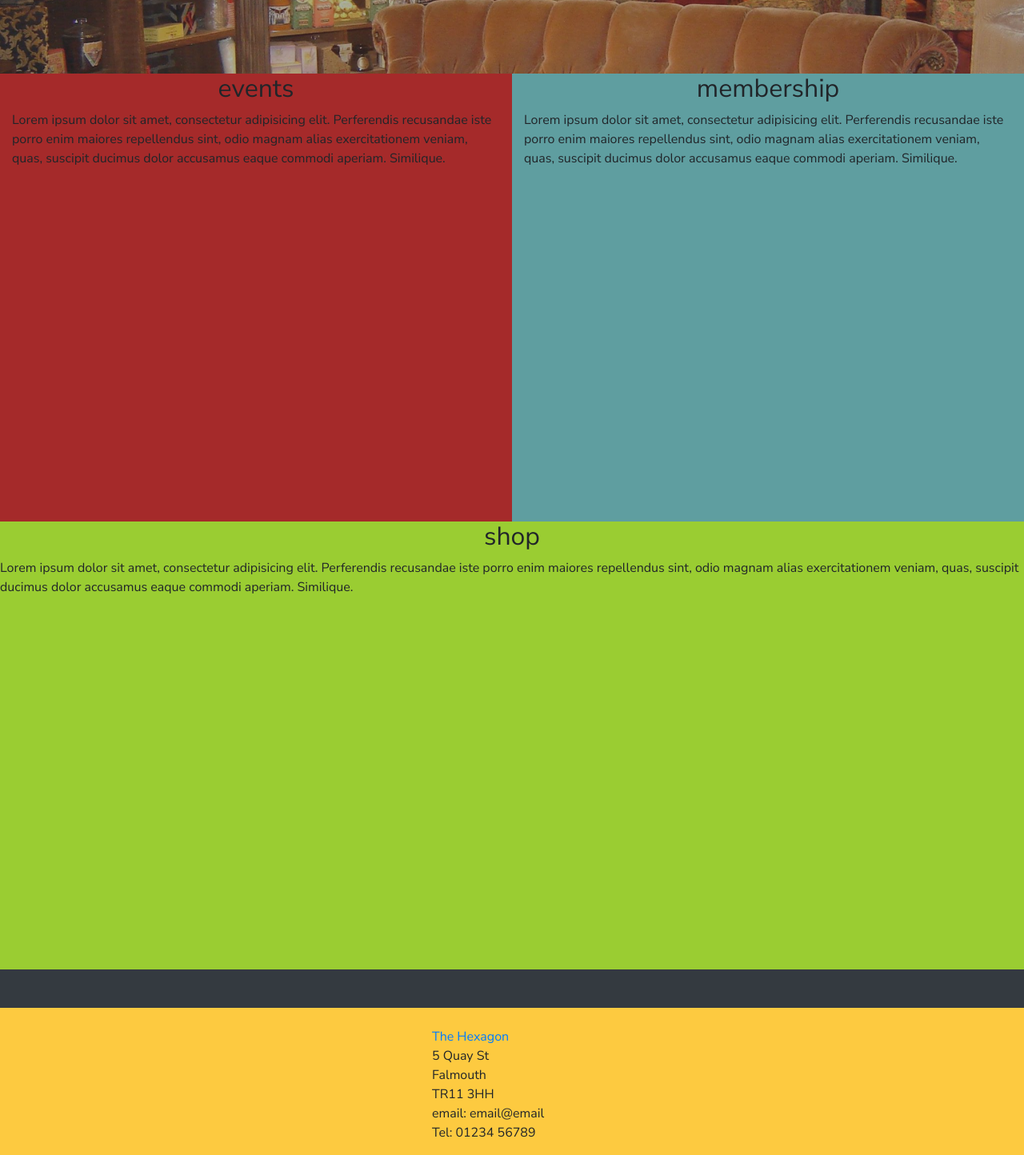
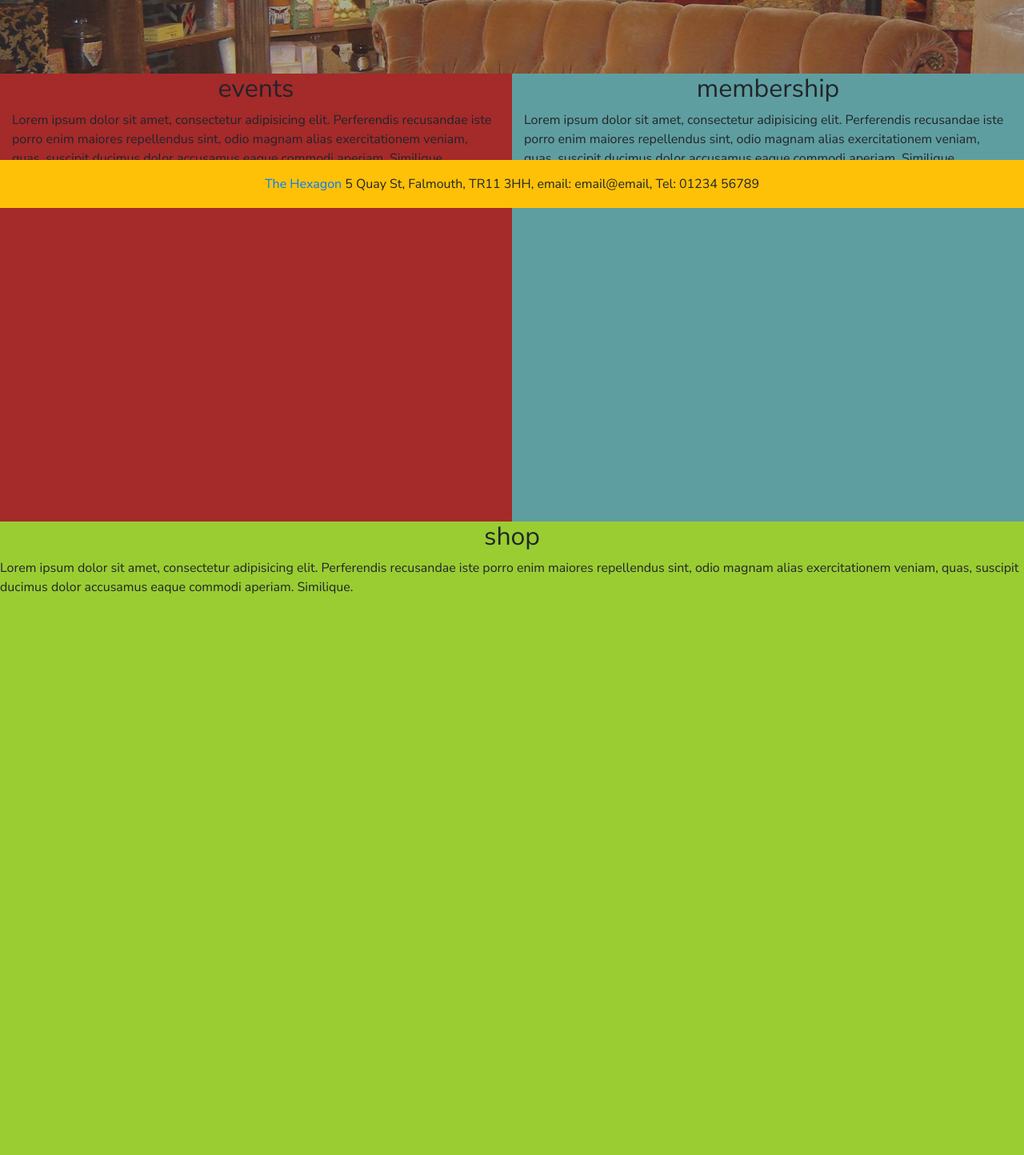
Before and after one commit to BonnieMcb/boardgame, a Django app: page / in a window 1280 px wide. Shown: the part 540-1984 px from the top of the page at 80% size. After the commit the page ends 1282 px from the top, so only its background shows below. Run offline with Django 3.2, Linux system fonts and the light colour scheme; some libraries are stand-ins or nearby versions.

Commit message:
Make footer stick to the page bottom

```diff
--- a/static/css/base.css
+++ b/static/css/base.css
@@ -1,8 +1,11 @@
 html {
     height: 100%;
+    position: relative;
+    min-height: 100%;
 }
 body {
     font-family: 'Nunito Sans', sans-serif;
+    margin-bottom: 60px; /* Margin bottom by footer height */
 }
 
 .navbar {
@@ -30,15 +33,20 @@ body {
     background-color: rgba(0, 0, 0, 0.2);
 }
 
+.footer {
+    position: absolute;
+    bottom: 0;
+    width: 100%;
+    height: 60px; /* Set the fixed height of the footer here */
+    line-height: 60px; /* Vertically center the text there */
+}
+
 .btt-link,
 .update-link,
 .remove-item {
     cursor: pointer;
 }
 
-footer {
-    background-color: #fdca40;
-}
 
 /* Required for Material Design Icons to function */
 .mdi::before {
--- a/templates/base.html
+++ b/templates/base.html
@@ -56,19 +56,10 @@
     {% block content %}
     {% endblock %}
 
-    <footer class="mt-5 pt-4 pb-3">
-        <div class="d-block mx-auto" style="width: 200px;">
+    <footer class="footer bg-warning">
+        <div class="container text-center">
             <a href="https://goo.gl/maps/gycSkn9Kn4mT9guTA">The Hexagon</a>
-            <br>
-            5 Quay St
-            <br>
-            Falmouth
-            <br>
-            TR11 3HH
-            <br>
-            email: email@email
-            <br>
-            Tel: 01234 56789
+            <span>5 Quay St, Falmouth, TR11 3HH, email: email@email, Tel: 01234 56789</span>
         </div>
     </footer>
 </body>
```
Also changed, not shown: membership/contexts.py (added, +11 -0 lines).
